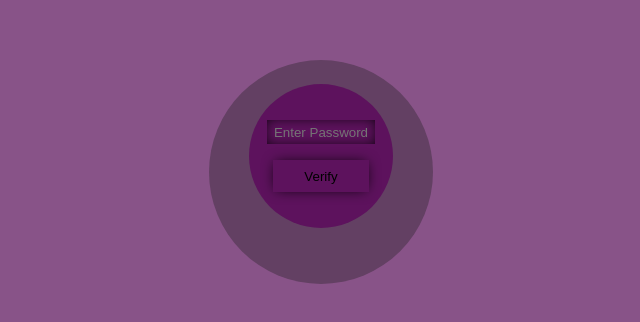
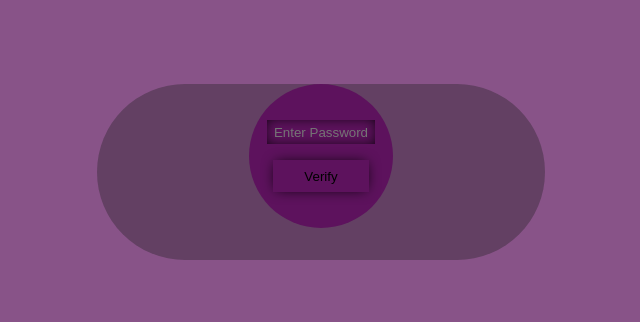
Before and after one commit to a-n-u-p-01/v_call, a plain HTML site: page lobby.html in a window 1280 px wide. Shown: the part 228-550 px from the top of the page, without its empty margins (319-959 px from the left). Drawn offline with Linux system fonts and the light colour scheme.

Commit message:
Update lobby.css

```diff
--- a/lobby.css
+++ b/lobby.css
@@ -106,8 +106,8 @@ body{
 }
 
 .btn-1{
-    width: 7rem;
-    height: 14rem;
+    width: 14rem;
+    height: 11rem;
     background: rgb(99, 64, 99);
     border-top-left-radius: 7rem;
     border-bottom-left-radius: 7rem;
@@ -115,8 +115,8 @@ body{
 .btn-2{
     background: rgb(99, 64, 99);
     border-top-right-radius:7rem;
-    width: 7rem;
-    height: 14rem;
+    width: 14rem;
+    height: 11rem;
     border-bottom-right-radius: 7rem;
 }
 
```
